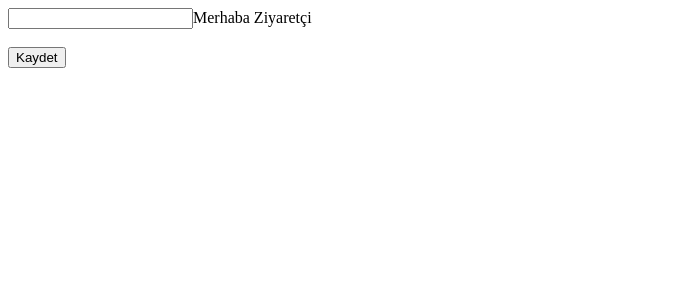
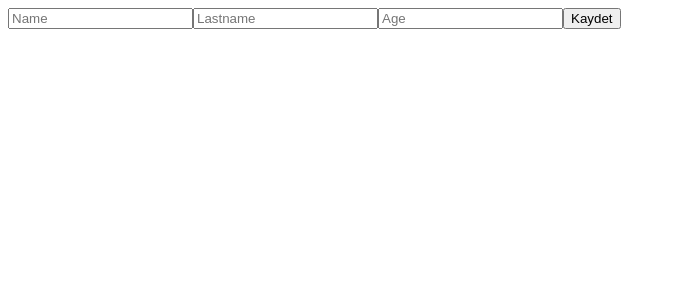
Before and after one commit to Sayzera/react-projects-2, a React (Vite) app: page / in a window 1280 px wide. Shown: the top 300 px of the page, without its empty margins (0-676 px from the left). Built offline with nearby package versions, Linux system fonts and the light colour scheme.

Commit message:
Zaman ve multi state konularına giriş yaptık

```diff
--- a/src/App.jsx
+++ b/src/App.jsx
@@ -4,6 +4,9 @@
 // import { AndConditionallyRendering } from "./views/conditionally-rendering/and-conditionally-rendering";
 // import { LoadingConditionallyRendering } from "./views/conditionally-rendering/loading-conditionally-rendering";
 // import LocalStoragePage from "./views/local-storage";
+import DateAndTime from "./views/data-and-time";
+import DateAndCondition from "./views/data-and-time/data-and-time-condition";
+import DateAndConditionV2 from "./views/data-and-time/data-and-time-condition-v2";
 import ReactInStatePage from "./views/state/index";
 
 export default function MainApp() {
@@ -14,6 +17,9 @@ export default function MainApp() {
     // <AndConditionallyRendering />
     // <LoadingConditionallyRendering />
     // <LocalStoragePage />
-    <ReactInStatePage />
+    // <ReactInStatePage />
+    // <DateAndTime />
+    // <DateAndCondition />
+    <DateAndConditionV2 />
   );
 }
--- /dev/null
+++ b/src/views/data-and-time/data-and-time-condition-v2.jsx
@@ -0,0 +1,90 @@
+import { useState } from "react";
+
+function DateAndConditionV2() {
+  const date = new Date();
+  const [formData, setFormData] = useState({});
+
+  const [persons, setPersons] = useState([]);
+
+  const handleFormData = (e) => {
+    const inputName = e.target.name;
+    const inputVal = e.target.value;
+
+    const expireTime =  new Date(date.getTime() +  5 * 60 * 1000)
+
+    setFormData((prev) => {
+      return {
+        ...prev,
+        [inputName]: inputVal,
+        expireTime
+      };
+    });
+  };
+
+
+  const handleSubmit = (e) => {
+    e.preventDefault();
+    setPersons((prev) => [
+      ...prev,
+      formData
+    ]);
+  };
+
+
+
+  /**
+   * Form içerisinde bir buton kullandıysanız bunun tipi default olarak submit submit butonlara tıklanınca
+   * sayfayı yenilemeye zorlar
+   */
+  return (
+    <>
+
+    <form onSubmit={handleSubmit}>
+      <input
+        type="text"
+        placeholder="Name"
+        name="name"
+        onChange={handleFormData}
+      />
+      <input
+        type="text"
+        placeholder="Lastname"
+        name="lastname"
+        onChange={handleFormData}
+      />
+      <input
+        type="text"
+        placeholder="Age"
+        name="age"
+        onChange={handleFormData}
+      />
+
+      <button type="submit">Kaydet</button>
+    </form>
+
+    {
+      persons.filter((person) => {
+        if(date < persons.expireTime) {
+          return false
+        } else {
+          return true
+        }
+      })
+      .map((person, index) => {
+        return (
+          <div key={index}>
+            {person.name}
+            {person.age}
+            {person.expireTime.toLocaleDateString('tr-TR')}
+          </div>
+        )
+      })
+    }
+
+
+
+    </>
+  );
+}
+
+export default DateAndConditionV2;
--- /dev/null
+++ b/src/views/data-and-time/data-and-time-condition.jsx
@@ -0,0 +1,66 @@
+import { useState } from "react";
+
+function DateAndCondition() {
+  const [name, setName] = useState("");
+  const [age, setAge] = useState("");
+  const [lastname, setLastName] = useState("");
+
+  const [persons, setPersons] = useState([]);
+
+  const handleOnchangeName = (e) => {
+    setName(e.target.value);
+  };
+
+  const handleOnchangeAge = (e) => {
+    setAge(e.target.value);
+  };
+
+  const handleOnchangeLastName = (e) => {
+    setLastName(e.target.value);
+  };
+
+  const handleSubmit = (e) => {
+    e.preventDefault();
+    setPersons((prev) => [
+      ...prev,
+      {
+        name,
+        age,
+        soyad: lastname,
+      },
+    ]);
+  };
+
+  console.log(persons);
+
+  /**
+   * Form içerisinde bir buton kullandıysanız bunun tipi default olarak submit submit butonlara tıklanınca
+   * sayfayı yenilemeye zorlar
+   */
+  return (
+    <form onSubmit={handleSubmit}>
+      <input
+        type="text"
+        placeholder="Name"
+        value={name}
+        onChange={handleOnchangeName}
+      />
+      <input
+        type="text"
+        placeholder="Lastname"
+        value={lastname}
+        onChange={handleOnchangeLastName}
+      />
+      <input
+        type="text"
+        placeholder="Age"
+        value={age}
+        onChange={handleOnchangeAge}
+      />
+
+      <button type="submit">Kaydet</button>
+    </form>
+  );
+}
+
+export default DateAndCondition;
--- /dev/null
+++ b/src/views/data-and-time/index.jsx
@@ -0,0 +1,62 @@
+import React from 'react'
+
+function DateAndTime() {
+    const simdi = new Date();
+    const gunler = ['Pazartesi', 'Salı', 'Çarşamba']
+    console.log("Yıl", simdi.getFullYear())
+    console.log('Ay', simdi.getMonth() + 1 ) // aylar 0 dan başlıyor
+    console.log("Gün", gunler[simdi.getDay() - 1])
+    // Saat
+    // Dakika
+    // Saniye
+
+    //   const simdi = new Date(2025,11,13)
+
+
+    const tarih = new Date();
+
+    tarih.setFullYear(2027)
+    // Ayı
+    // Günü
+
+    // Zaman farkı hesaplama
+
+    const baslangic = new Date();
+
+    const bitis = new Date()
+    bitis.setDate(bitis.getDate() + 5);
+
+
+    const farkMs = bitis - baslangic;
+
+    const farkGun = farkMs / (1000 * 60 * 60 * 24)
+
+    console.log(`İki tarih arasındaki ${Math.floor(farkGun)} gün var`)
+
+
+    // Tarihi formatlı yazdırmak
+
+    console.log(baslangic, 'baslangic')
+    console.log(baslangic.toDateString())
+
+
+    // Local formatta yazmak
+
+    /**
+     * Kullanıcı inputa number olarak doğum tarihini yazar ve kullanıcının kaç yaşında olduğunu hesaplayınız
+     * Doğum gününe kaç gün kaldığını göstersin
+     */
+
+
+
+
+  return (
+    // <div>DateAndTime {baslangic.toDateString()}</div>
+
+    <div>
+        Local formatta yazmak: {baslangic.toLocaleDateString('tr-TR')} - {baslangic.toLocaleTimeString('tr-TR')}
+    </div>
+  )
+}
+
+export default DateAndTime
```
